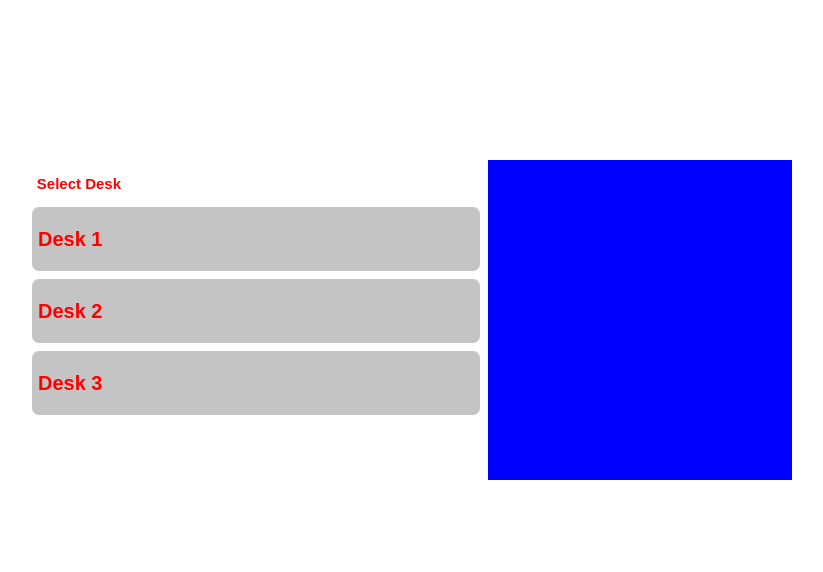
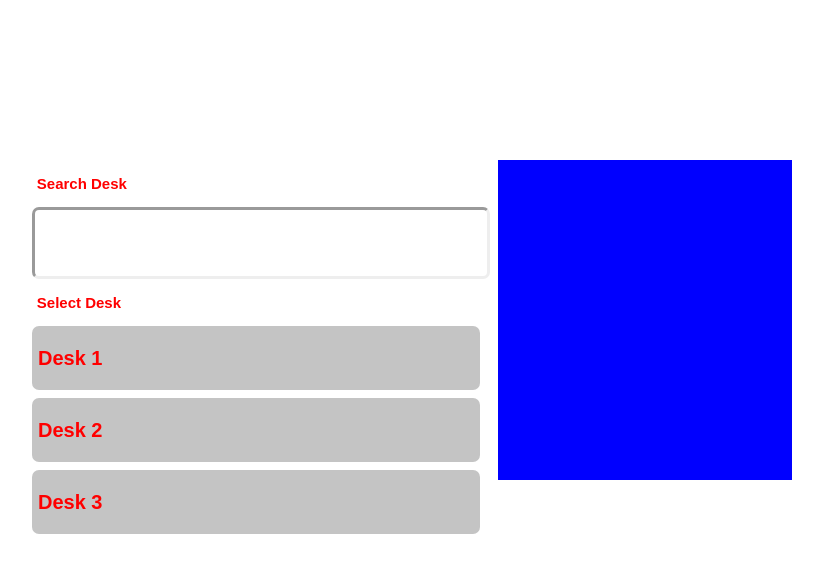
Before and after one commit to RicLMCR/SPRINT2, a React (Create React App) app: page / in a window 1280 px wide. Shown: the top 572 px of the page, without its empty margins (232-1055 px from the left). Built offline with nearby package versions, Linux system fonts and the light colour scheme.

Commit message:
desk search styling

```diff
--- a/src/Desks.tsx
+++ b/src/Desks.tsx
@@ -18,6 +18,9 @@ function Desks(props: any) {
 
   return (
     <div className="deskContainer">
+      <h3>Search Desk</h3>
+      <input className="deskInput" type="text" />
+
       <h3>Select Desk</h3>
 
       {desks.map((desk) => (
--- a/src/index.css
+++ b/src/index.css
@@ -8,6 +8,7 @@ h3 {
   color: red;
 }
 
+/* **************************** App *********************** */
 .appContainer {
   width: 60%;
   height: 40vh;
@@ -50,7 +51,28 @@ button {
   font-size: 20px;
   font-weight: 700;
 }
+.deskButton:hover {
+  border: 2px red solid;
+  background-color: rgb(234, 234, 234);
+}
 
 .deskButton:active {
   border: 5px red solid;
+  background-color: rgb(234, 234, 234);
 }
+
+.deskInput {
+  width: 35vw;
+  height: 5vw;
+  border: none;
+  border-style: inset;
+  /* border: 3px red solid; */
+  border-radius: 7px;
+  margin: 1vh;
+  display: flex;
+  flex-direction: row;
+  justify-content: start;
+  align-items: center;
+  font-size: 20px;
+  font-weight: 700;
+}
```
